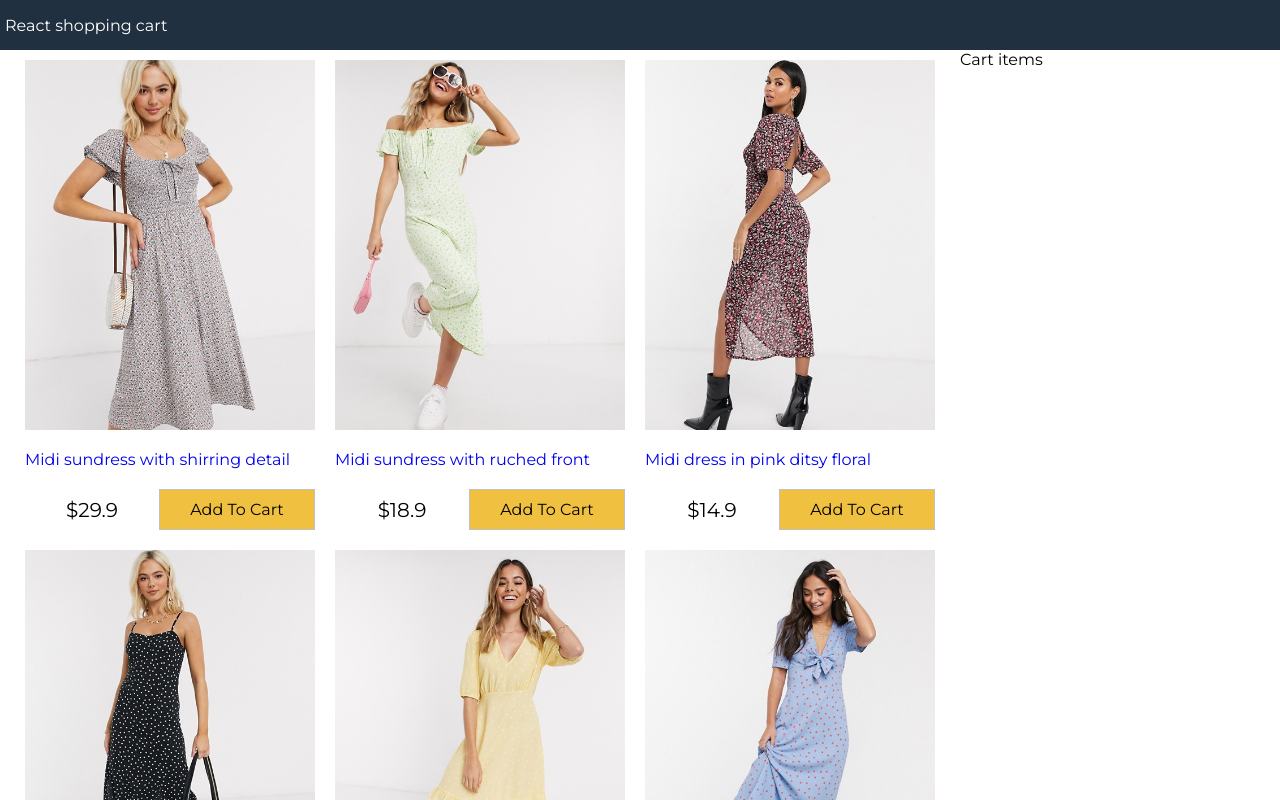
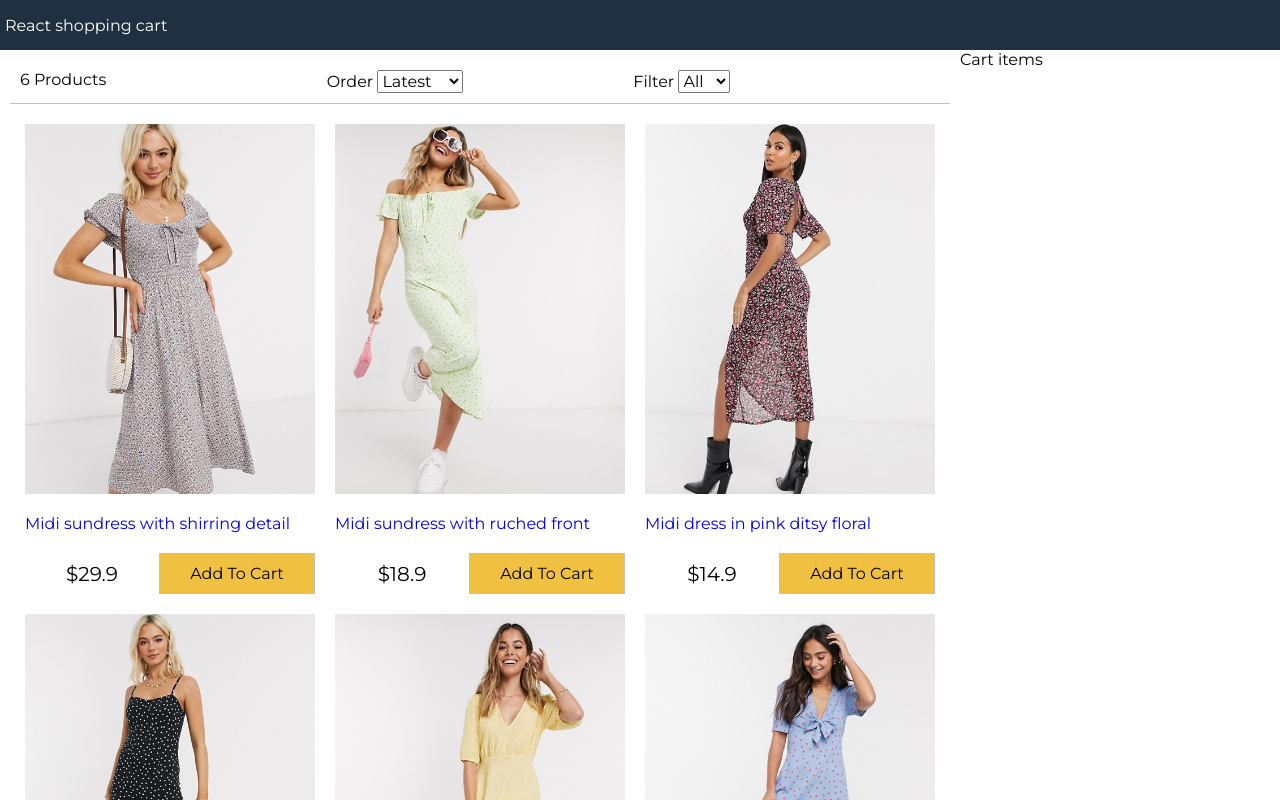
Before and after one commit to AdahMilly/redux-shopping-cart, a React (Create React App) app in the folder front-end/: page / in a window 1280 px wide. Shown: the top 800 px of the page. Built offline with nearby package versions, Linux system fonts and the light colour scheme.

Commit message:
create filter component

```diff
--- a/front-end/src/App.js
+++ b/front-end/src/App.js
@@ -1,5 +1,6 @@
 import React, { Component } from "react";
-import Products from "./components/Products";
+import Filter from "./components/Filter/Filter";
+import Products from "./components/Products/Products";
 
 import data from "./data.json";
 
@@ -12,6 +13,39 @@
       sort:""
     }
   }
+  sortProducts = (event) => {
+    const sort = event.target.value;
+    console.log(event.target.value);
+    this.setState((state) => ({
+      sort: sort,
+      products: this.state.products
+        .slice()
+        .sort((a, b) =>
+          sort === "lowest"
+            ? a.price > b.price
+              ? 1
+              : -1
+            : sort === "highest"
+            ? a.price < b.price
+              ? 1
+              : -1
+            : a._id < b._id
+            ? 1
+            : -1
+        ),
+    }));
+  };
+  filterProducts = (event) => {
+    console.log(event.target.value);
+    if(event.target.value === ""){
+      this.setState({size:event.target.value, product:data.products})
+    }else {
+      this.setState({
+        size:event.target.value,
+        products:data.products.filter(product => product.availableSizes.indexOf(event.target.value)>=0)
+      })
+    }
+  }
   render() {
     return (
       <div className="grid-container">
@@ -21,6 +55,12 @@
         <main>
           <div className="content">
             <div className="main">
+              <Filter count={this.state.products.length}
+              size={this.state.size}
+              sort={this.state.sort}
+              filterProducts={this.filterProducts}
+              sortProducts={this.sortProducts}
+              />
               <Products products={this.state.products}/>
             </div>
             <div className="sidebar">
--- /dev/null
+++ b/front-end/src/components/Filter/Filter.css
@@ -0,0 +1,13 @@
+.button.primary{
+    background-color: #f0c040;
+}
+.filter{
+    display: flex;
+    justify-content: space-between;
+    padding: 1rem;
+    margin: 1rem;
+    border-bottom: 0.1rem #c0c0c0 solid;
+}
+ .filter div{
+     flex: 1;
+ }
--- /dev/null
+++ b/front-end/src/components/Filter/Filter.js
@@ -0,0 +1,33 @@
+import React, { Component } from 'react'
+import "./Filter.css"
+export default class Filter extends Component {
+    render() {
+        return (
+            <div>
+                <div className="filter">
+                    <div className="filter-result">{this.props.count} Products</div>
+                    <div className="filter-sort">
+                        Order {" "}
+                        <select value={this.props.sort} onChange={this.props.sortProducts}>
+                            <option value="latest">Latest</option>
+                            <option value="lowest">Lowest</option>
+                            <option value="highest">Highest</option>
+                        </select>
+                    </div>
+                    <div className="filter-size">
+                        Filter{" "}
+                        <select value={this.props.size} onChange={this.props.filterProducts}>
+                            <option value="All">All</option>
+                            <option value="XS">XS</option>
+                            <option value="S">S</option>
+                            <option value="M">M</option>
+                            <option value="L">L</option>
+                            <option value="XL">XL</option>
+                            <option value="XXL">XXL</option>
+                        </select>
+                    </div>
+                </div>
+            </div>
+        )
+    }
+}
--- /dev/null
+++ b/front-end/src/components/Products/Products.css
@@ -0,0 +1,51 @@
+/* products */
+.products {
+    display: flex;
+    flex-wrap: wrap;
+    justify-content: center;
+    align-items: center;
+    padding: 0;
+    margin: 0;
+    list-style-type: none;
+  }
+  .products li {
+    flex: 0 1 29rem;
+    height: 47rem;
+    padding: 1rem;
+  }
+  .product {
+    display: flex;
+    flex-direction: column;
+    justify-content: space-between;
+    height: 100%;
+  }
+  .product img {
+    max-width: 37rem;
+    max-height: 37rem;
+  }
+
+  .product-price {
+    display: flex;
+    justify-content: space-between;
+    align-items: center;
+  }
+  .product-price div,
+  .product-price button {
+    text-align: center;
+    flex: 1;
+  }
+  .product-price div {
+    font-size: 2rem;
+  }
+  .button {
+    padding: 1rem;
+    border: 0.1rem #c0c0c0 solid;
+    background-color: #f0f0f0;
+    cursor: pointer;
+  }
+  .button:hover {
+    border: 0.1rem #808080 solid;
+  }
+  .button.primary {
+    background-color: #f0c040;
+  }
--- a/front-end/src/components/Products.js
+++ b/front-end/src/components/Products/Products.js
@@ -1,5 +1,6 @@
 import React, { Component } from 'react'
-import formatCurrency from '../util'
+import formatCurrency from '../../util'
+import "./Products.css"
 
 export default class Products extends Component {
     render() {
--- a/front-end/src/index.css
+++ b/front-end/src/index.css
@@ -68,55 +68,3 @@
 .sidebar {
   flex: 1 20rem;
 }
-
-/* products */
-.products {
-  display: flex;
-  flex-wrap: wrap;
-  justify-content: center;
-  align-items: center;
-  padding: 0;
-  margin: 0;
-  list-style-type: none;
-}
-.products li {
-  flex: 0 1 29rem;
-  height: 47rem;
-  padding: 1rem;
-}
-.product {
-  display: flex;
-  flex-direction: column;
-  justify-content: space-between;
-  height: 100%;
-}
-.product img {
-  max-width: 37rem;
-  max-height: 37rem;
-}
-
-.product-price {
-  display: flex;
-  justify-content: space-between;
-  align-items: center;
-}
-.product-price div,
-.product-price button {
-  text-align: center;
-  flex: 1;
-}
-.product-price div {
-  font-size: 2rem;
-}
-.button {
-  padding: 1rem;
-  border: 0.1rem #c0c0c0 solid;
-  background-color: #f0f0f0;
-  cursor: pointer;
-}
-.button:hover {
-  border: 0.1rem #808080 solid;
-}
-.button.primary {
-  background-color: #f0c040;
-}
```
